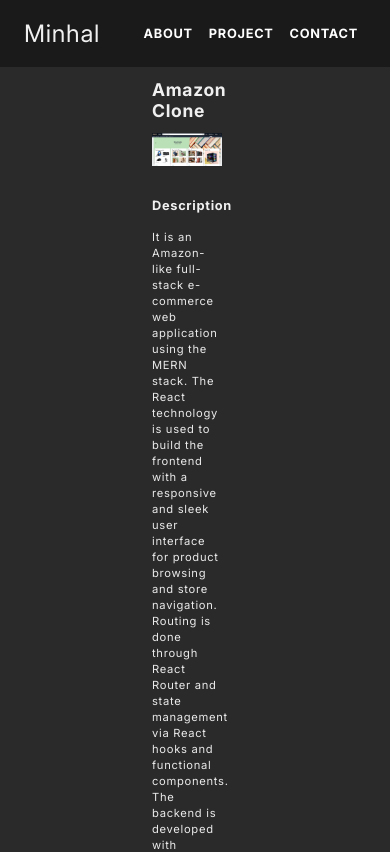
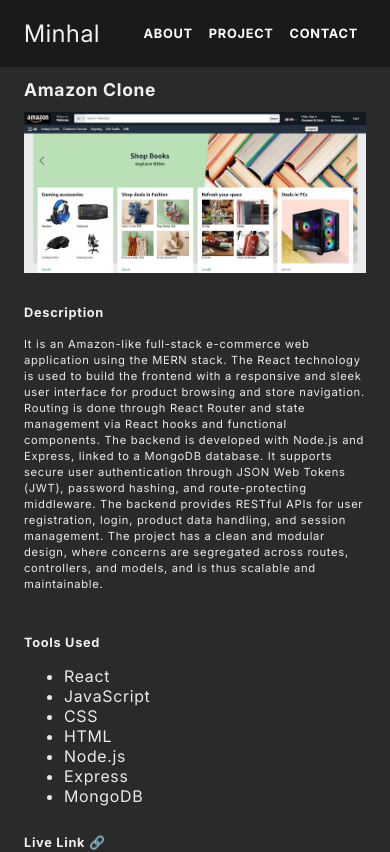
Before and after one commit to Solid09/portfolioWeb, a React (Vite) app: page /project in a window 390 px wide. Shown: the top 852 px of the page. Built offline with nearby package versions, Linux system fonts and the light colour scheme.

Commit message:
finishing v5

```diff
--- a/src/App.css
+++ b/src/App.css
@@ -65,7 +65,8 @@
 
 @media (max-width: 768px) {
   .home, .projectPage{
-    padding: 0rem 1.5rem 1rem 1.5rem;
+    padding: 0rem 1.5rem 1rem 1.5rem !important;
+    min-height: 100vh;
   }
   .app{
     letter-spacing: .7px;
```
